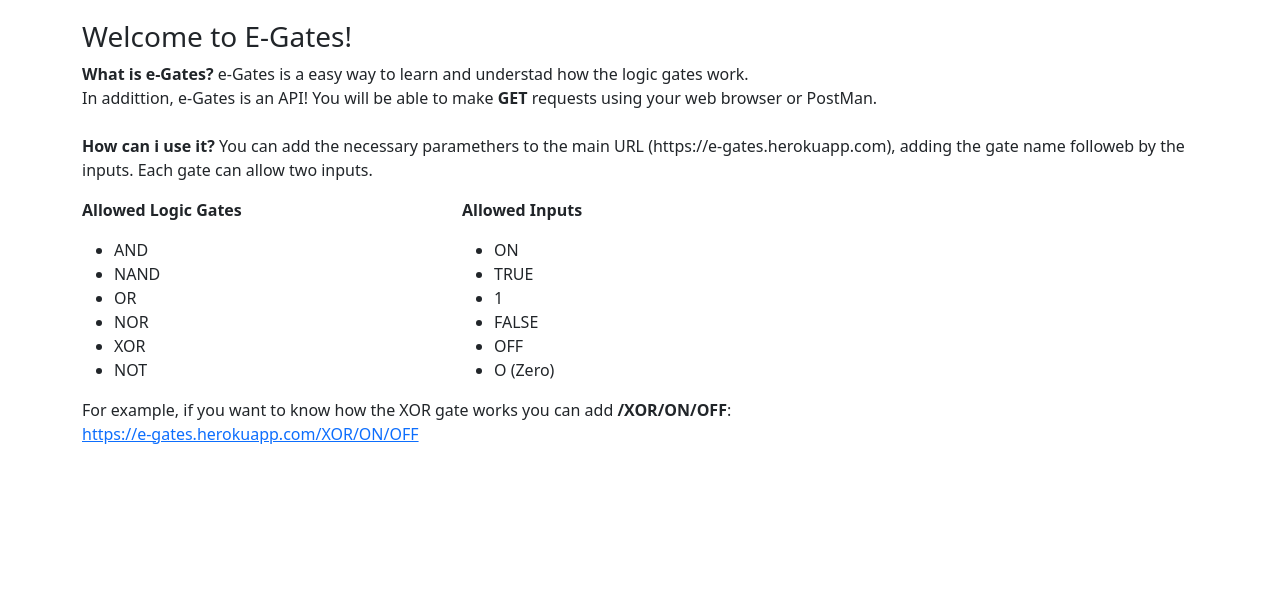
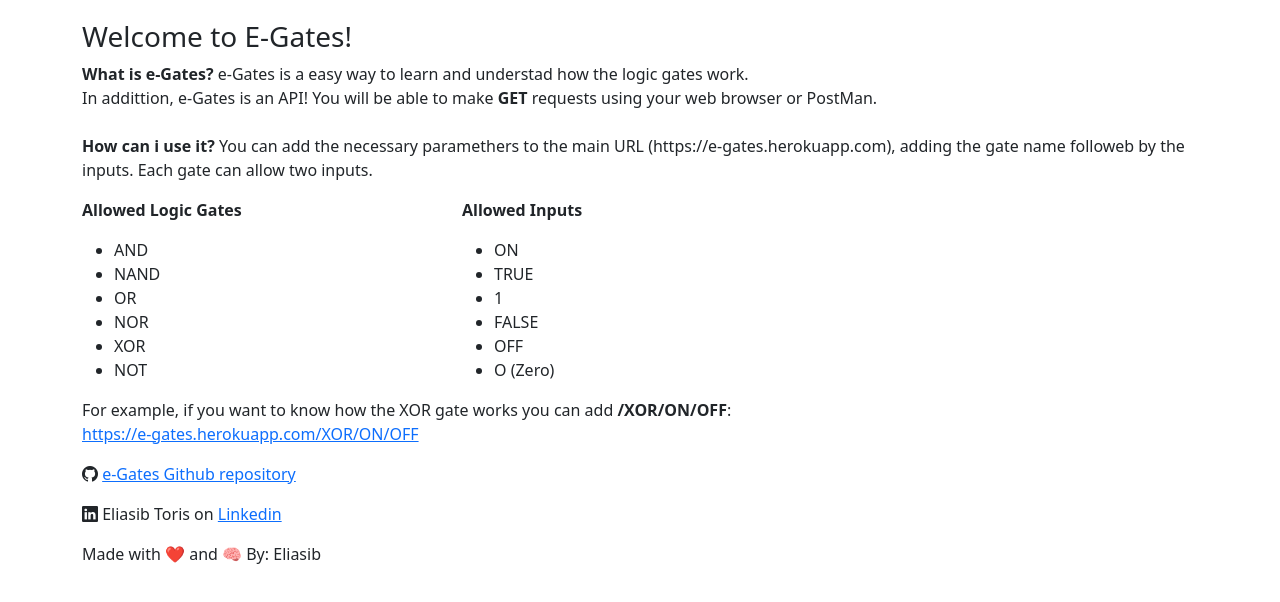
Before and after one commit to eliasibt97/e-gates, a website: page public/home.html in a window 1280 px wide. Drawn offline with nearby package versions, Linux system fonts and the light colour scheme.

Commit message:
feat: Social networks on home page

```diff
--- a/public/home.html
+++ b/public/home.html
@@ -5,6 +5,7 @@
     <meta http-equiv="X-UA-Compatible" content="IE=edge">
     <link href="https://cdn.jsdelivr.net/npm/bootstrap@5.1.3/dist/css/bootstrap.min.css" rel="stylesheet"
           integrity="sha384-1BmE4kWBq78iYhFldvKuhfTAU6auU8tT94WrHftjDbrCEXSU1oBoqyl2QvZ6jIW3" crossorigin="anonymous">
+    <link rel="stylesheet" href="https://cdn.jsdelivr.net/npm/bootstrap-icons@1.8.1/font/bootstrap-icons.css">
     <style>
         .container {
             margin-top: 20px;
@@ -48,6 +49,14 @@
             </div>
         </div>
         <p>For example, if you want to know how the XOR gate works you can add <strong>/XOR/ON/OFF</strong>: <br><a href="https://e-gates.herokuapp.com/XOR/ON/OFF">https://e-gates.herokuapp.com/XOR/ON/OFF</a></p>
+
+        <p><i class="bi bi-github"></i> <a href="https://github.com/eliasibt97/e-gates">e-Gates Github repository</a></p>
+        <p><i class="bi bi-linkedin"></i> Eliasib Toris on <a href="https://www.linkedin.com/in/eliasib-toriz/">Linkedin</a></p>
+        <footer>
+            <address>
+                Made with ❤️ and 🧠 By: Eliasib
+            </address>
+        </footer>
     </div>
 
 
```
